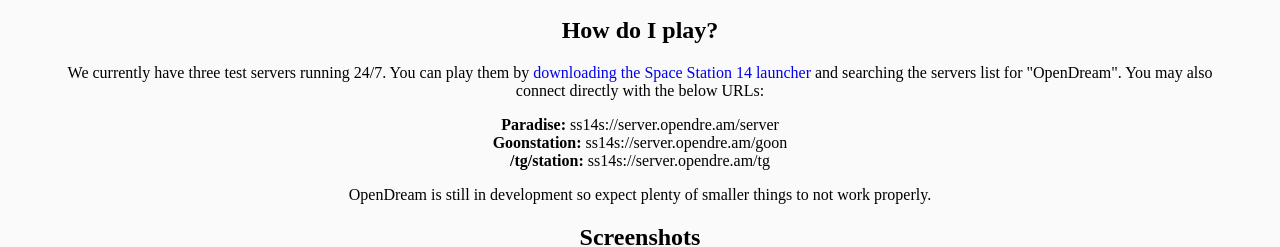
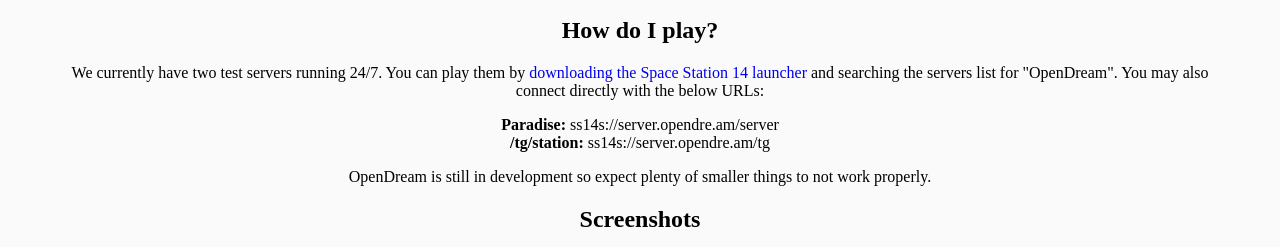
Before and after one commit to OpenDreamProject/OpenDreamProject.github.io, a plain HTML site: page index.html in a window 1280 px wide. Shown: the part 357-604 px from the top of the page. Drawn offline with Linux system fonts and the light colour scheme.

Commit message:
Remove Goonstation info

```diff
--- a/index.html
+++ b/index.html
@@ -52,10 +52,9 @@
             <h1>OpenDream Game Engine</h1>
             <p>OpenDream is an open source recreation of the <a href="https://www.byond.com/">BYOND</a> game engine. Current major goals include running <a href="https://spacestation13.com/">Space Station 13</a> and improving the DM development experience.</p>
             <h2>How do I play?</h2>
-            <p>We currently have three test servers running 24/7. You can play them by <a href="https://spacestation14.com/about/download/">downloading the Space Station 14 launcher</a> and searching the servers list for "OpenDream". You may also connect directly with the below URLs:</p>
+            <p>We currently have two test servers running 24/7. You can play them by <a href="https://spacestation14.com/about/download/">downloading the Space Station 14 launcher</a> and searching the servers list for "OpenDream". You may also connect directly with the below URLs:</p>
             <ul>
                 <li><b>Paradise: </b> ss14s://server.opendre.am/server</li>
-                <li><b>Goonstation: </b> ss14s://server.opendre.am/goon</li>
                 <li><b>/tg/station: </b> ss14s://server.opendre.am/tg</li>
             </ul>
             <p>OpenDream is still in development so expect plenty of smaller things to not work properly.</p>
```
